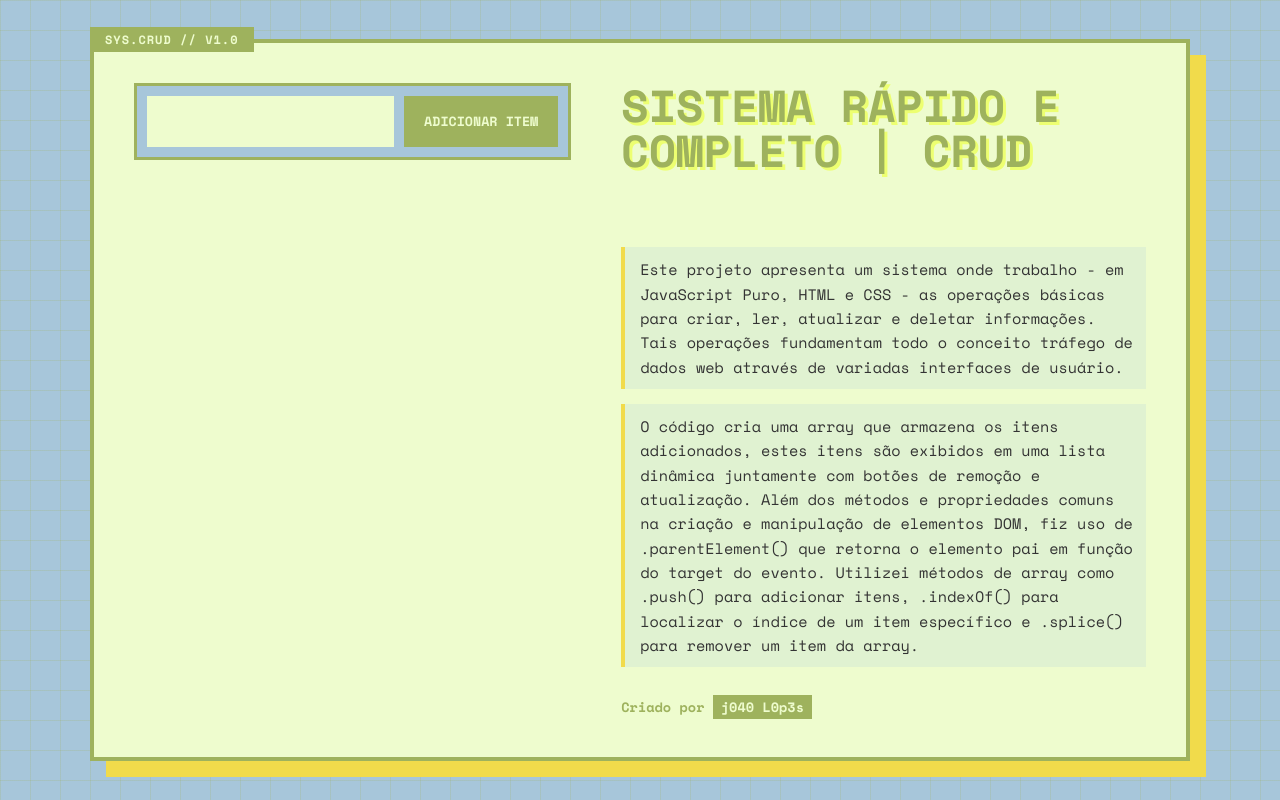
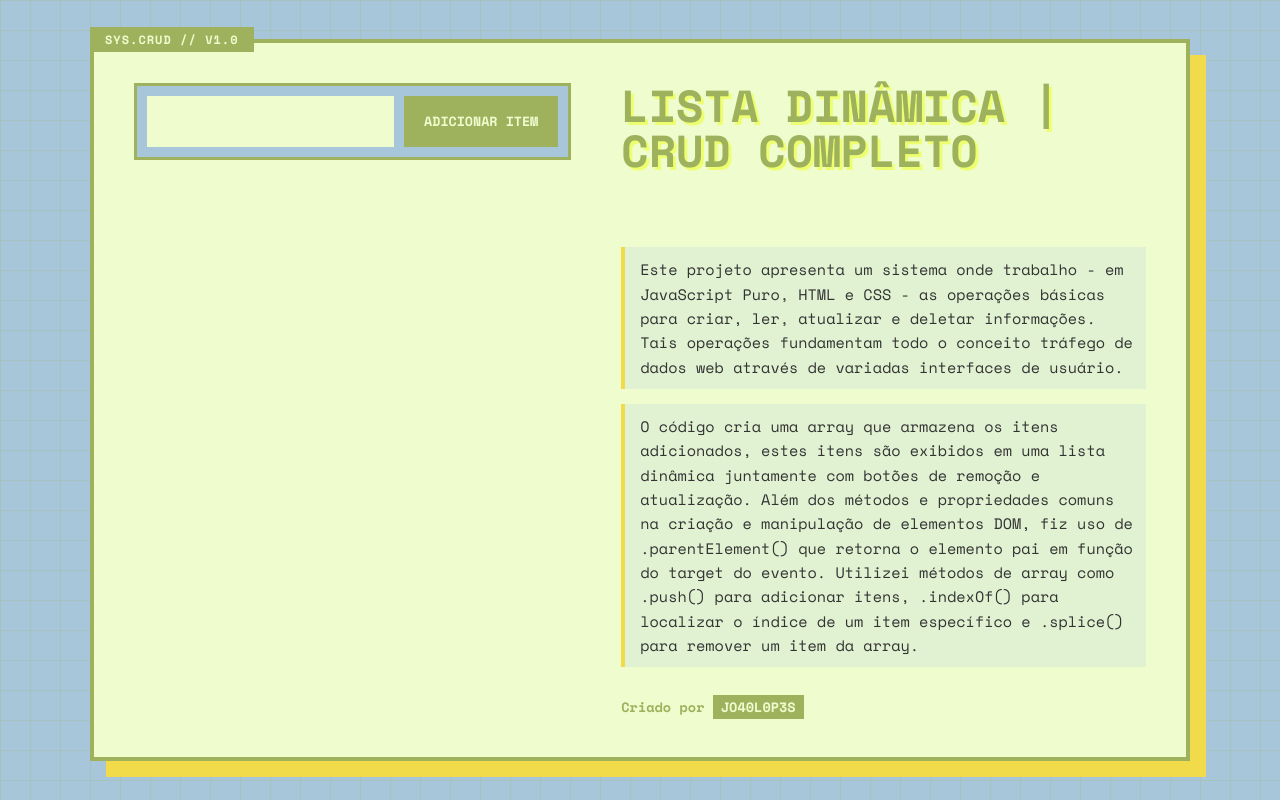
Before and after one commit to j040lop3s/CRUD-em-VanillaJS, a plain HTML site: page index.html in a window 1280 px wide. Drawn offline with nearby package versions, Linux system fonts and the light colour scheme.

Commit message:
Atualização de repositório

```diff
--- a/index.html
+++ b/index.html
@@ -20,7 +20,7 @@
             </div>
 
             <div class="titulo-lateral">
-                <h1>Sistema Rápido e Completo | CRUD</h1>
+                <h1>Lista Dinâmica | CRUD Completo</h1>
             </div>
 
             <div class="lista-itens">
@@ -44,7 +44,7 @@
                     e .splice() para remover um item da array.
                 </p>
 
-                <span>Criado por <a href="https://github.com/j040lop3s">j040 L0p3s</a></span>
+                <span>Criado por <a href="https://github.com/JO40L0P3S">JO40L0P3S</a></span>
             </div>
         </div>
     </body>
```
